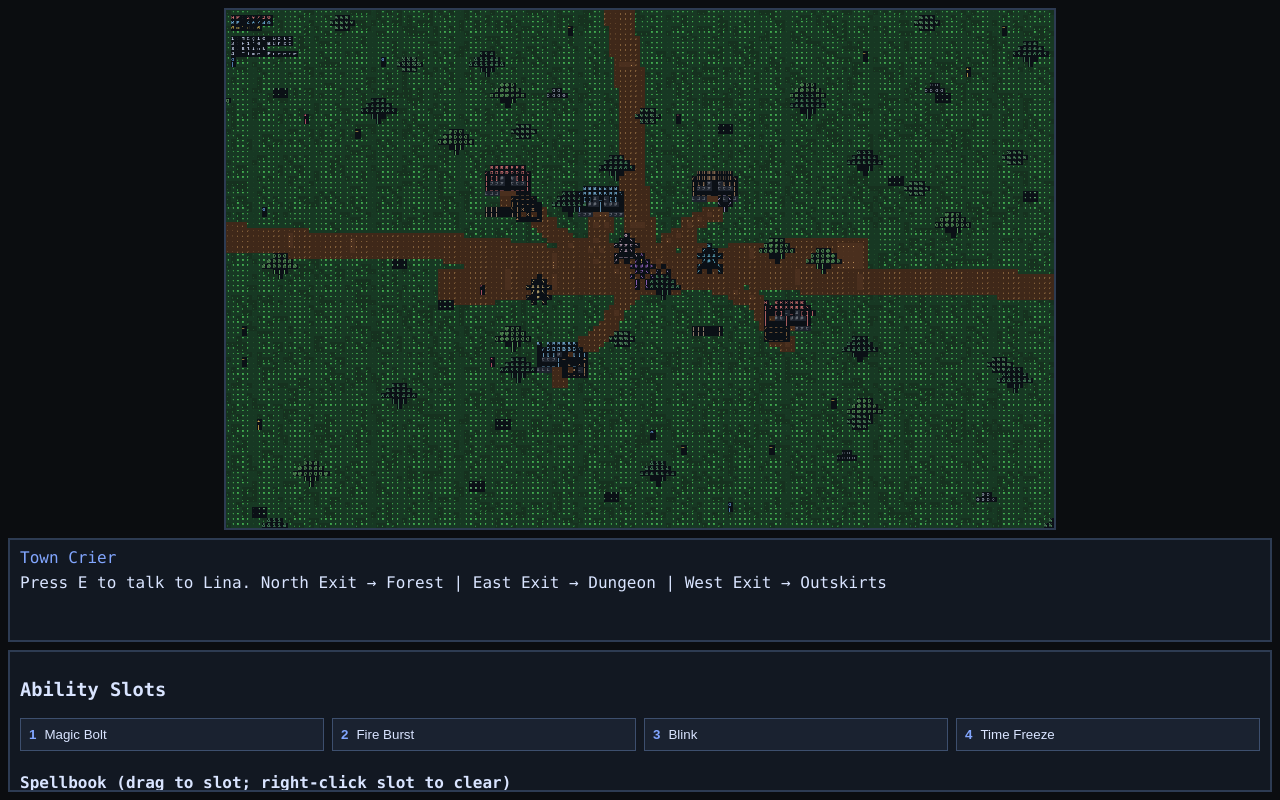
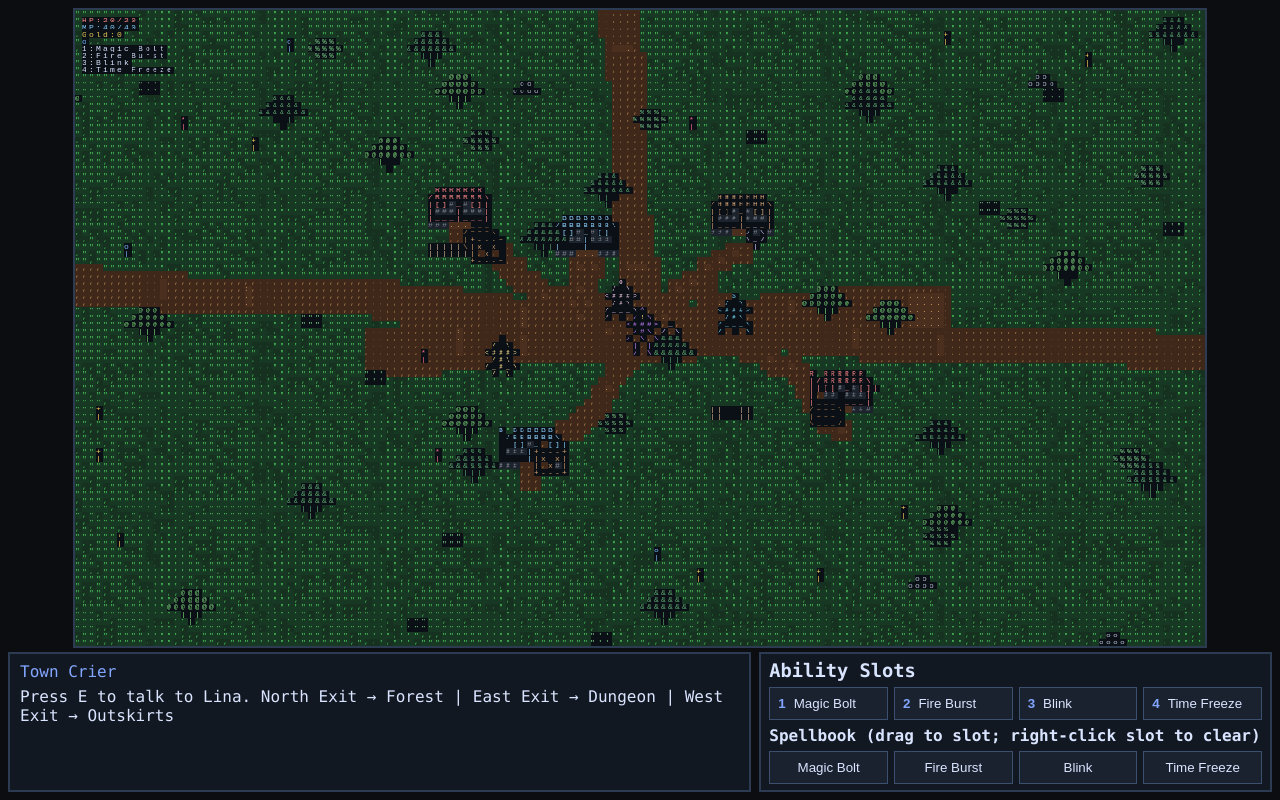
Before and after one commit to Dan-Yaacobi/Symbol-Wizard, a plain HTML site: page index.html in a window 1280 px wide. Drawn offline with Linux system fonts and the light colour scheme.

Commit message:
Improve game viewport scaling and non-scrolling UI layout

```diff
--- a/engine/Input.js
+++ b/engine/Input.js
@@ -1,5 +1,5 @@
 export class Input {
-  constructor(canvas, cellW, cellH) {
+  constructor(canvas, cols, rows) {
     this.keys = {
       w: false,
       a: false,
@@ -21,8 +21,10 @@ export class Input {
 
     canvas.addEventListener('mousemove', (e) => {
       const rect = canvas.getBoundingClientRect();
-      this.mouse.x = Math.floor((e.clientX - rect.left) / cellW);
-      this.mouse.y = Math.floor((e.clientY - rect.top) / cellH);
+      const relX = (e.clientX - rect.left) / Math.max(1, rect.width);
+      const relY = (e.clientY - rect.top) / Math.max(1, rect.height);
+      this.mouse.x = Math.max(0, Math.min(cols - 1, Math.floor(relX * cols)));
+      this.mouse.y = Math.max(0, Math.min(rows - 1, Math.floor(relY * rows)));
     });
 
     canvas.addEventListener('mousedown', (e) => {
--- a/index.html
+++ b/index.html
@@ -8,11 +8,16 @@
 </head>
 <body>
   <main class="game-shell">
-    <canvas id="gameCanvas" width="1280" height="800"></canvas>
-    <section id="chatBox" class="chat-box" aria-live="polite">
-      <div id="chatSpeaker" class="chat-speaker">System</div>
-      <div id="chatLine" class="chat-line">Enter the dungeon and speak with the wizard (press E nearby).</div>
-      <ol id="chatOptions" class="chat-options"></ol>
+    <section class="game-stage" aria-label="Gameplay area">
+      <canvas id="gameCanvas" width="1280" height="720"></canvas>
+    </section>
+
+    <section id="uiPanels" class="ui-panels" aria-label="Game interface panels">
+      <section id="chatBox" class="chat-box" aria-live="polite">
+        <div id="chatSpeaker" class="chat-speaker">System</div>
+        <div id="chatLine" class="chat-line">Enter the dungeon and speak with the wizard (press E nearby).</div>
+        <ol id="chatOptions" class="chat-options"></ol>
+      </section>
     </section>
   </main>
 
--- a/main.js
+++ b/main.js
@@ -20,14 +20,14 @@ import { SkillTreeWindow } from './ui/SkillTreeWindow.js';
 import { resolveObjectCollision, updateDestructibleAnimations, updateTownNpcs } from './systems/WorldObjectSystem.js';
 
 const VIEW_W = 160;
-const VIEW_H = 100;
+const VIEW_H = 90;
 const WORLD_W = 220;
 const WORLD_H = 140;
 
 const canvas = document.getElementById('gameCanvas');
 const renderer = new Renderer(canvas, VIEW_W, VIEW_H, 8, 8);
 const camera = new Camera(VIEW_W, VIEW_H, WORLD_W, WORLD_H);
-const input = new Input(canvas, 8, 8);
+const input = new Input(canvas, VIEW_W, VIEW_H);
 const chat = new ChatBox();
 
 const town = generateMainTown(WORLD_W, WORLD_H);
@@ -62,9 +62,30 @@ defaultAbilitySlots.forEach((abilityId, slotIndex) => {
   abilitySystem.assignAbilityToSlot(slotIndex, abilityId);
 });
 
-const uiRoot = document.querySelector('.game-shell');
+const uiRoot = document.getElementById('uiPanels');
 const abilityBar = new AbilityBar({ root: uiRoot, abilitySystem });
 const skillTree = new SkillTreeWindow({ root: uiRoot, abilitySystem, player });
+
+const BASE_CANVAS_WIDTH = 1280;
+const BASE_CANVAS_HEIGHT = 720;
+
+function resizeLayout() {
+  const shell = document.querySelector('.game-shell');
+  const stage = document.querySelector('.game-stage');
+  const panels = document.getElementById('uiPanels');
+  if (!shell || !stage || !panels) return;
+
+  const maxCanvasWidth = stage.clientWidth;
+  const maxCanvasHeight = Math.max(120, stage.clientHeight);
+  const rawScale = Math.min(maxCanvasWidth / BASE_CANVAS_WIDTH, maxCanvasHeight / BASE_CANVAS_HEIGHT);
+  const scale = rawScale >= 1 ? Math.floor(rawScale) : rawScale;
+
+  canvas.style.width = `${BASE_CANVAS_WIDTH * scale}px`;
+  canvas.style.height = `${BASE_CANVAS_HEIGHT * scale}px`;
+}
+
+window.addEventListener('resize', resizeLayout);
+resizeLayout();
 
 let dialogueOpen = false;
 let activeNpc = null;
--- a/styles.css
+++ b/styles.css
@@ -4,6 +4,8 @@
   --panel-border: #2d3b52;
   --text: #d9e4ff;
   --accent: #82a6ff;
+  --canvas-base-width: 1280;
+  --canvas-base-height: 720;
 }
 
 body {
@@ -19,28 +21,43 @@ body {
   height: 100vh;
   box-sizing: border-box;
   padding: 8px;
-  display: flex;
-  flex-direction: column;
-  align-items: center;
+  display: grid;
+  grid-template-rows: minmax(0, 1fr) auto;
   gap: 8px;
+  overflow: hidden;
+}
+
+.game-stage {
+  min-height: 0;
+  display: grid;
+  place-items: center;
 }
 
 #gameCanvas {
-  flex: 1 1 auto;
-  min-height: 0;
-  width: auto;
+  width: calc(var(--canvas-base-width) * 1px);
+  height: calc(var(--canvas-base-height) * 1px);
   max-width: 100%;
   max-height: 100%;
-  aspect-ratio: 16 / 10;
+  aspect-ratio: 16 / 9;
   border: 2px solid var(--panel-border);
   background: #000;
   image-rendering: pixelated;
+  image-rendering: crisp-edges;
+}
+
+.ui-panels {
+  width: min(1600px, 100%);
+  margin: 0 auto;
+  display: grid;
+  grid-template-columns: 1.45fr 1fr;
+  gap: 8px;
+  align-items: stretch;
 }
 
 .chat-box {
-  width: min(1280px, 100%);
-  min-height: 104px;
-  max-height: 20vh;
+  width: 100%;
+  min-height: 112px;
+  max-height: 24vh;
   border: 2px solid var(--panel-border);
   background: var(--panel);
   padding: 8px 10px;
@@ -68,20 +85,26 @@ body {
 
 .ability-bar,
 .skill-tree-window {
-  width: min(1280px, 100%);
-  max-height: 26vh;
+  width: 100%;
+  min-height: 112px;
+  max-height: 24vh;
   border: 2px solid var(--panel-border);
   background: var(--panel);
-  padding: 8px 10px;
+  padding: 6px 8px;
   box-sizing: border-box;
   overflow-y: auto;
+}
+
+.ability-bar h3,
+.ability-bar h4 {
+  margin: 0 0 6px;
 }
 
 .ability-slots {
   display: grid;
   grid-template-columns: repeat(4, 1fr);
-  gap: 8px;
-  margin-bottom: 8px;
+  gap: 6px;
+  margin-bottom: 6px;
 }
 
 .ability-slot,
@@ -114,6 +137,17 @@ body {
 
 .skill-tree-window.hidden {
   display: none;
+}
+
+.skill-tree-window {
+  position: fixed;
+  left: 50%;
+  top: 52%;
+  transform: translate(-50%, -50%);
+  width: min(1200px, 94vw);
+  max-height: min(78vh, 760px);
+  z-index: 20;
+  box-shadow: 0 24px 40px rgba(0, 0, 0, 0.5);
 }
 
 
@@ -168,3 +202,14 @@ body {
 .meta {
   color: #9eb3d9;
 }
+
+@media (max-width: 1200px) {
+  .ui-panels {
+    grid-template-columns: 1fr;
+  }
+
+  .chat-box,
+  .ability-bar {
+    max-height: 18vh;
+  }
+}
```
